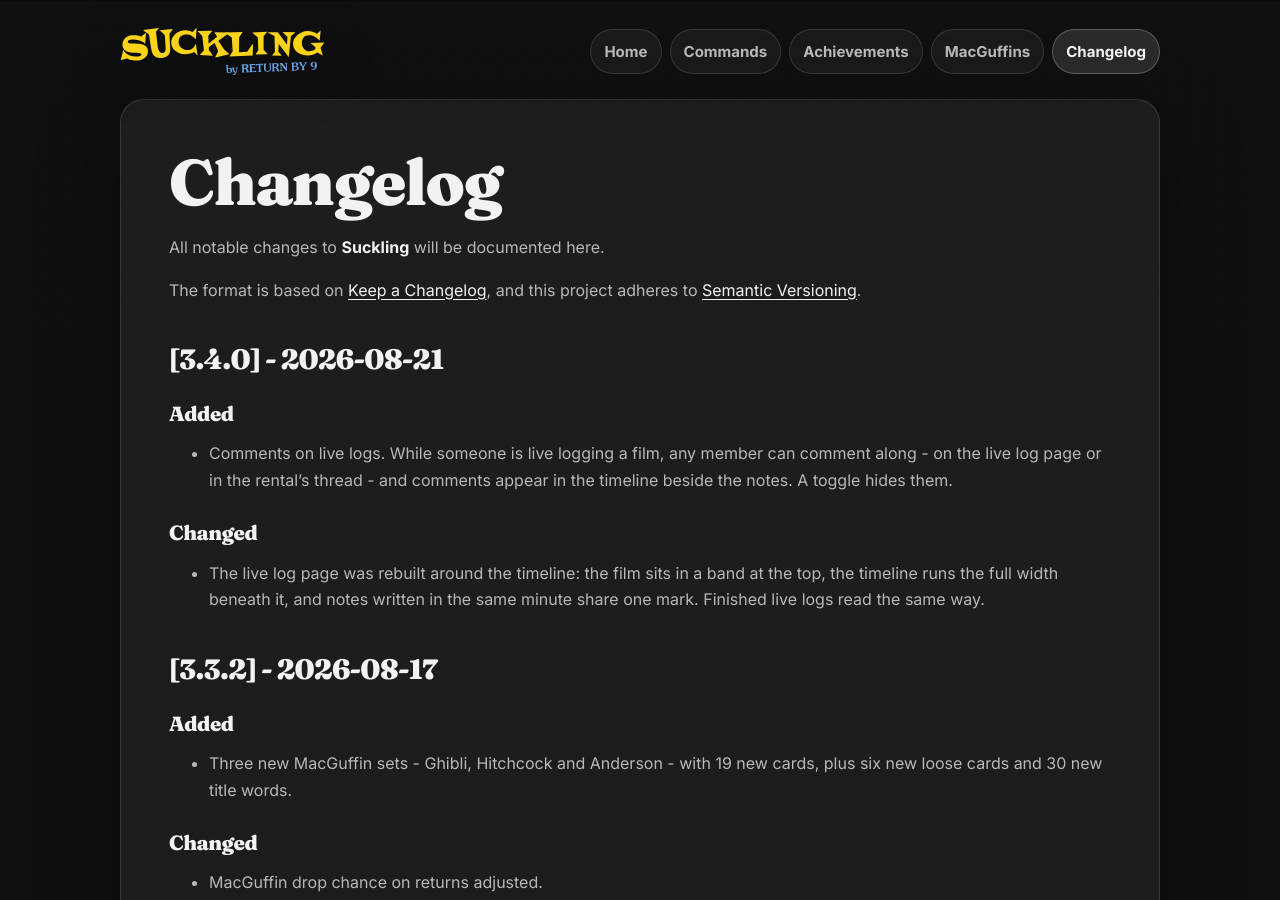
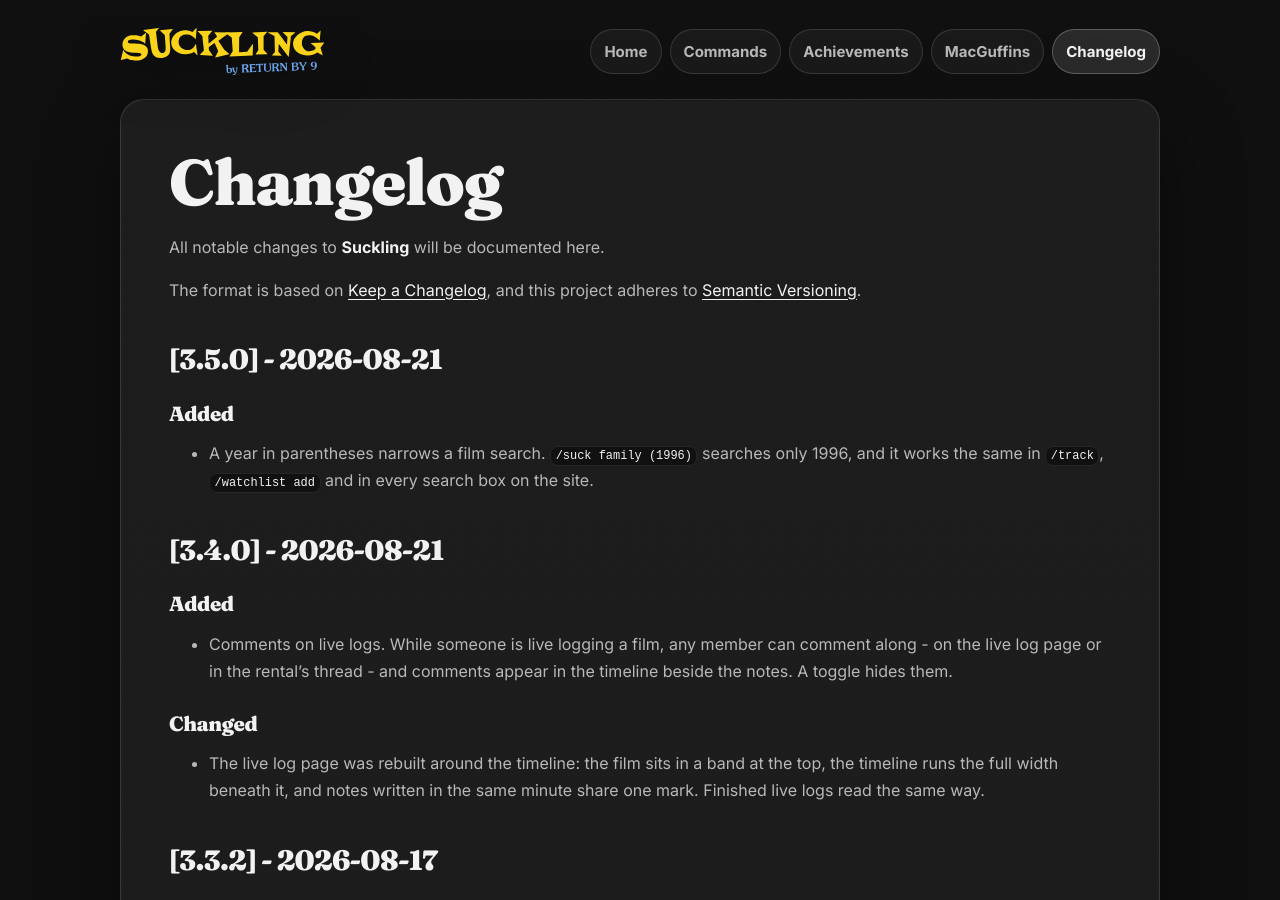
Before and after one commit to rupertosandez/sucklingsite, a Jekyll site: the page built from CHANGELOG.md, in a window 1280 px wide and 900 px high. Built offline with Jekyll 4.4.1, drawn with Linux system fonts in a browser that asks for light colours.

Commit message:
3.5.0: a year in parentheses narrows a film search
Co-Authored-By: Claude Opus 5 <noreply@anthropic.com>

```diff
--- a/COMMANDS.md
+++ b/COMMANDS.md
@@ -399,6 +399,7 @@ the streaming feature only announces films hitting digital for the first time
 ## quick tips
 
 - movie titles in `/suck` and `/track` support fuzzy matching, so you don't need exact punctuation or capitalization
+- Add a year in parentheses to narrow a title search: `/suck family (1996)`. It works in the search boxes on the site too.
 - the dropdown menu that appears for ambiguous titles times out after 60 seconds — just run the command again if it expires
 - film cards can be saved with **+ watchlist** or rented with **rent this**
 - your personal `/watchlist show` command is private
```
Also changed, not shown: CHANGELOG.md.
